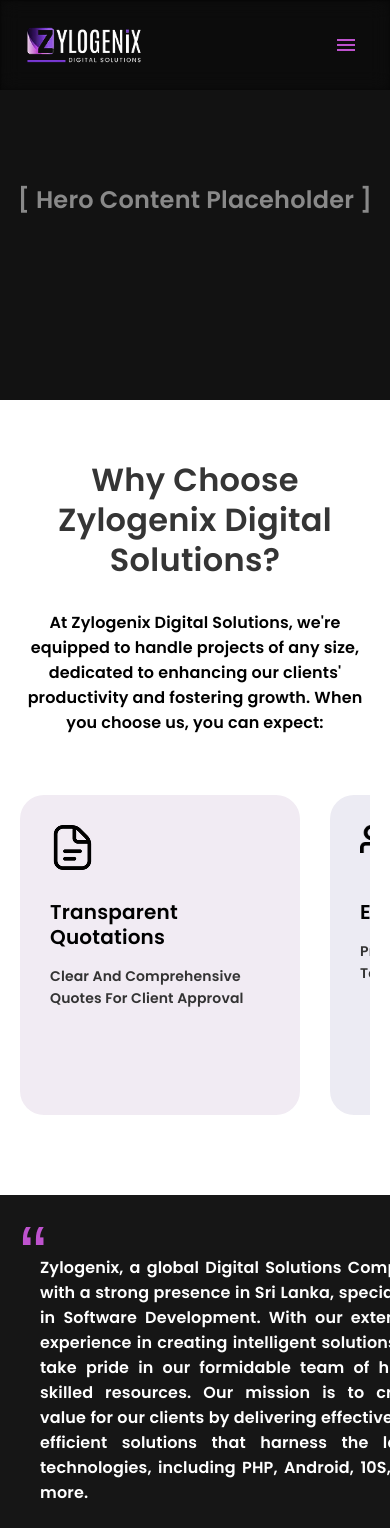
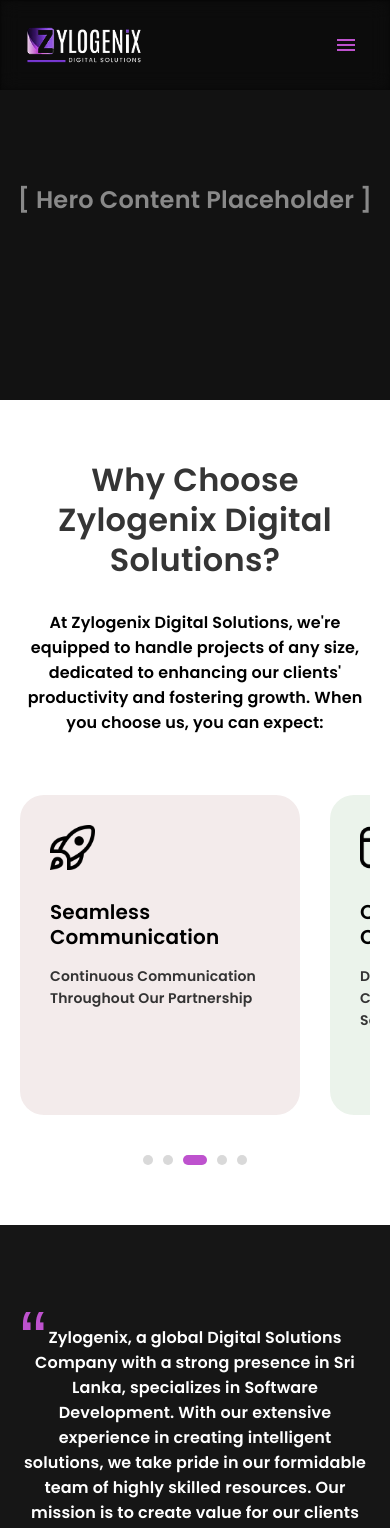
Before and after one commit to UdulaPahasara/ZYLOGENIX, a React (Vite) app in the folder ZYLOGENIX/: page /about in a window 390 px wide. Shown: the top 1528 px of the page. Built offline with nearby package versions, Linux system fonts and the light colour scheme.

Commit message:
feat: add AboutWhyCard component and implement responsive About page section with auto-scrolling features

```diff
--- a/ZYLOGENIX/src/components/common/aboutWhycard.jsx
+++ b/ZYLOGENIX/src/components/common/aboutWhycard.jsx
@@ -15,6 +15,12 @@
         height: '320px',
         boxSizing: 'border-box',
         flexShrink: 0,
+        transition: 'all 0.3s ease',
+        cursor: 'pointer',
+        '&:hover': {
+          transform: 'translateY(-10px) scale(1.02)',
+          boxShadow: '0px 15px 30px rgba(0, 0, 0, 0.1)',
+        }
       }}
     >
       <Box
--- a/ZYLOGENIX/src/pages/About.jsx
+++ b/ZYLOGENIX/src/pages/About.jsx
@@ -1,4 +1,4 @@
-import React from 'react';
+import React, { useState, useRef, useEffect } from 'react';
 import { Box, Typography, Button } from '@mui/material';
 import AboutWhyCard from '../components/common/aboutWhycard';
 import DocumentIcon from '../assets/About/document.webp';
@@ -45,6 +45,42 @@
 ];
 
 const About = () => {
+  const scrollRef = useRef(null);
+  const [activeIndex, setActiveIndex] = useState(0);
+
+  // Handle manual scrolling to update active dot
+  const handleScroll = () => {
+    if (scrollRef.current) {
+      const scrollLeft = scrollRef.current.scrollLeft;
+      const cardWidth = 310; // 280px card + 30px gap
+      const newIndex = Math.round(scrollLeft / cardWidth);
+      if (newIndex !== activeIndex) {
+        setActiveIndex(newIndex);
+      }
+    }
+  };
+
+  // Auto-swipe feature for mobile & tablet
+  useEffect(() => {
+    const interval = setInterval(() => {
+      // Only auto-swipe on screens smaller than desktop (1024px)
+      if (window.innerWidth < 1024 && scrollRef.current) {
+        const maxIndex = cardsData.length - 1;
+        const nextIndex = activeIndex >= maxIndex ? 0 : activeIndex + 1;
+        const cardWidth = 310;
+
+        scrollRef.current.scrollTo({
+          left: nextIndex * cardWidth,
+          behavior: 'smooth'
+        });
+
+        setActiveIndex(nextIndex);
+      }
+    }, 3000); // Swipe every 3 seconds
+
+    return () => clearInterval(interval);
+  }, [activeIndex]);
+
   return (
     <Box sx={{ width: '100%', overflowX: 'hidden' }}>
       {/* Blank Hero Section (To be implemented later) */}
@@ -113,25 +149,36 @@
 
           {/* Scrollable Container */}
           <Box
+            ref={scrollRef}
+            onScroll={handleScroll}
             sx={{
               display: 'flex',
               gap: '30px',
               overflowX: 'auto',
               paddingBottom: '20px',
               paddingRight: { xs: '20px', md: '200px' }, // padding for the fade overlap
+              scrollSnapType: { xs: 'x mandatory', md: 'none' }, // Snap for mobile swipe
               '::-webkit-scrollbar': { display: 'none' },
               scrollbarWidth: 'none',
               msOverflowStyle: 'none'
             }}
           >
             {cardsData.map((card, index) => (
-              <AboutWhyCard
+              <Box
                 key={index}
-                icon={card.icon}
-                title={card.title}
-                description={card.description}
-                bgColor={card.bgColor}
-              />
+                sx={{
+                  scrollSnapAlign: 'start',
+                  // Ensure correct margin/padding reset inside snap container
+                  display: 'flex'
+                }}
+              >
+                <AboutWhyCard
+                  icon={card.icon}
+                  title={card.title}
+                  description={card.description}
+                  bgColor={card.bgColor}
+                />
+              </Box>
             ))}
           </Box>
 
@@ -148,6 +195,39 @@
               display: { xs: 'none', md: 'block' }
             }}
           />
+        </Box>
+
+        {/* Pagination Dots (Mobile & Tablet Only) */}
+        <Box
+          sx={{
+            display: { xs: 'flex', md: 'none' },
+            justifyContent: 'center',
+            gap: '10px',
+            marginTop: '20px'
+          }}
+        >
+          {cardsData.map((_, index) => (
+            <Box
+              key={index}
+              onClick={() => {
+                if (scrollRef.current) {
+                  scrollRef.current.scrollTo({
+                    left: index * 310,
+                    behavior: 'smooth'
+                  });
+                  setActiveIndex(index);
+                }
+              }}
+              sx={{
+                width: activeIndex === index ? '24px' : '10px',
+                height: '10px',
+                borderRadius: '5px',
+                backgroundColor: activeIndex === index ? '#BE52CE' : '#D9D9D9',
+                transition: 'all 0.3s ease',
+                cursor: 'pointer'
+              }}
+            />
+          ))}
         </Box>
       </Box>
 
@@ -168,14 +248,14 @@
             flexDirection: { xs: 'column', md: 'row' }
           }}
         >
-          {/* Left Side: Text Area */}
           <Box
             sx={{
-              flex: { xs: '1 1 auto', md: '0 0 778px' },
-              width: { xs: '100%', md: '778px' },
+              flex: { xs: '1 1 100%', md: '1 1 55.5%' },
+              width: { xs: '100%', md: '55.5%' },
               height: { xs: 'auto', md: '639px' },
               backgroundColor: '#161616',
-              padding: { xs: '60px 40px', md: '0' },
+              padding: { xs: '100px 20px', sm: '120px 40px', md: '0 40px', lg: '0' },
+              boxSizing: 'border-box',
               display: 'flex',
               alignItems: 'center',
               justifyContent: 'center',
@@ -186,8 +266,8 @@
             <Typography
               sx={{
                 position: 'absolute',
-                top: { xs: '20px', md: '97px' },
-                left: { xs: '20px', md: '139px' },
+                top: { xs: '75px', md: '97px', sm: '40px' },
+                left: { xs: '20px', md: '10%', lg: '139px' },
                 fontFamily: 'Monda, sans-serif',
                 fontWeight: 400,
                 fontSize: { xs: '80px', md: '110.4px' },
@@ -206,7 +286,7 @@
                   fontSize: '16px',
                   lineHeight: '25px',
                   color: '#FFFFFF',
-                  textAlign: 'justify',
+                  textAlign: { xs: 'center', md: 'justify' },
                   mb: '25px'
                 }}
               >
@@ -219,7 +299,7 @@
                   fontSize: '16px',
                   lineHeight: '25px',
                   color: '#FFFFFF',
-                  textAlign: 'justify'
+                  textAlign: { xs: 'center', md: 'justify' }
                 }}
               >
                 Embracing a culture of open communication across the organization, Zylogenix ensures a seamless implementation process. We cater to clients of all sizes, from small SMEs to large corporations, offering the perfect solution regardless of your business scale.
@@ -230,8 +310,8 @@
             <Typography
               sx={{
                 position: 'absolute',
-                bottom: { xs: '10px', md: '52px' },
-                right: { xs: '20px', md: '135px' },
+                bottom: { xs: '40px', md: '52px' },
+                right: { xs: '20px', md: '10%', lg: '135px' },
                 fontFamily: 'Monda, sans-serif',
                 fontWeight: 400,
                 fontSize: { xs: '80px', md: '110.4px' },
@@ -248,8 +328,8 @@
           {/* Right Side: Image Area with Animation */}
           <Box
             sx={{
-              flex: { xs: '1 1 auto', md: '0 0 622px' },
-              width: { xs: '100%', md: '622px' },
+              flex: { xs: '1 1 100%', md: '1 1 44.5%' },
+              width: { xs: '100%', md: '44.5%' },
               height: { xs: '350px', sm: '450px', md: '639px' },
               position: 'relative',
               overflow: 'hidden'
@@ -295,9 +375,11 @@
           sx={{
             fontFamily: 'Poppins',
             fontWeight: 800,
-            fontSize: { xs: '32px', md: '50px' },
-            lineHeight: { xs: '45px', md: '70px' },
-            color: 'rgba(53, 53, 53, 1)',
+            fontSize: { xs: '28px', sm: '36px', md: '50px' },
+            lineHeight: { xs: '38px', sm: '50px', md: '70px' },
+            background: 'linear-gradient(90deg, #F6B0FE 0%, #BE52CE 36.97%, #8D53DB 82.38%)',
+            WebkitBackgroundClip: 'text',
+            WebkitTextFillColor: 'transparent',
             textAlign: 'center',
             textTransform: 'capitalize',
             maxWidth: '940px',
@@ -311,8 +393,8 @@
           sx={{
             fontFamily: 'Poppins',
             fontWeight: 400,
-            fontSize: { xs: '16px', md: '20px' },
-            lineHeight: { xs: '25px', md: '30px' },
+            fontSize: { xs: '14px', sm: '16px', md: '20px' },
+            lineHeight: { xs: '22px', sm: '26px', md: '30px' },
             color: 'rgba(0, 0, 0, 1)',
             textAlign: 'center',
             textTransform: 'capitalize',
@@ -346,15 +428,15 @@
         </Button>
 
         {/* Image Container with Background Shape */}
-        <Box sx={{ position: 'relative', width: '100%', maxWidth: '940px', display: 'flex', justifyContent: 'center', alignItems: 'flex-end' }}>
+        <Box sx={{ position: 'relative', width: '100%', maxWidth: '940px', display: 'flex', justifyContent: 'center', alignItems: 'flex-end', mb: { xs: '40px', md: '80px' } }}>
           {/* Background Gradient Box */}
           <Box
             sx={{
               position: 'absolute',
               bottom: 0,
               width: '100%',
-              height: { xs: '200px', md: '311px' },
-              borderRadius: { xs: '40px', md: '75px' },
+              aspectRatio: '940 / 311', // Ensures proportional scaling across all devices
+              borderRadius: { xs: '20px', sm: '40px', md: '75px' },
               background: 'linear-gradient(116.48deg, #BE52CE 22.81%, #602968 83.13%)',
               zIndex: 1
             }}
@@ -367,8 +449,7 @@
             sx={{
               position: 'relative',
               zIndex: 2,
-              width: '100%',
-              maxWidth: '768px',
+              width: { xs: '81.7%', md: '768px' }, // Maintains exact proportion (768/940 = 81.7%)
               height: 'auto',
               display: 'block'
             }}
```
